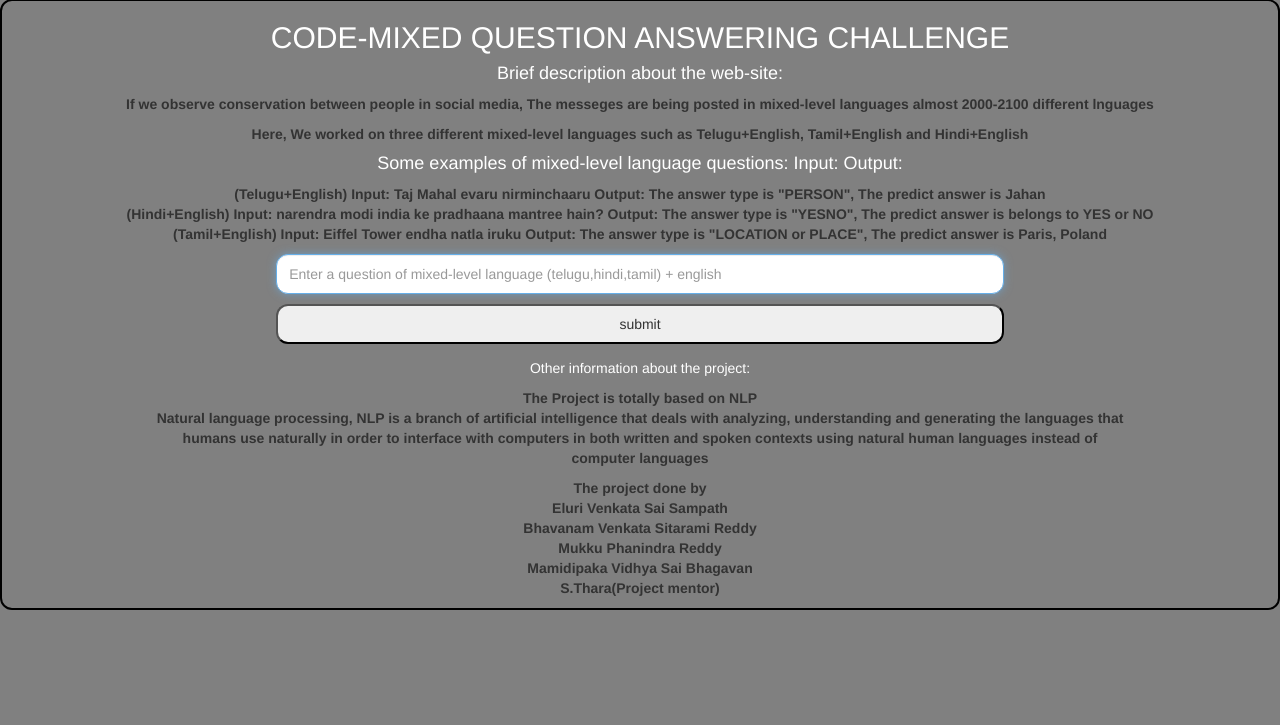
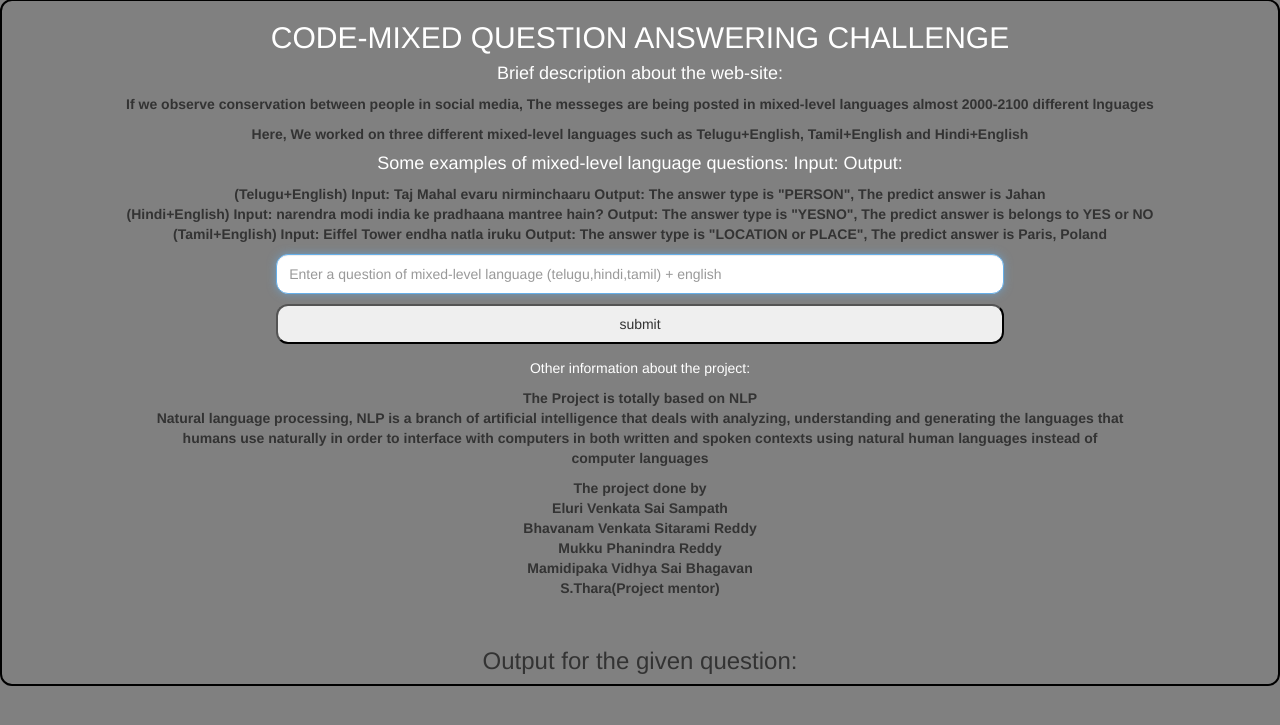
Before and after one commit to Bhagava/Project-app, a Flask app: page / in a window 1280 px wide. Shown: the part 21-746 px from the top of the page. Run offline with Flask 2, Linux system fonts and the light colour scheme; some libraries are stand-ins or nearby versions.

Commit message:
Add files via upload

```diff
--- a/templates/index.html
+++ b/templates/index.html
@@ -22,7 +22,7 @@
     <h4 style="color:white;">Some examples of mixed-level language questions: Input: Output:</h4>
     <p style="font-weight: bold;">(Telugu+English) Input: Taj Mahal evaru nirminchaaru Output: The answer type is "PERSON", The predict answer is Jahan <br>(Hindi+English) Input: narendra modi india ke pradhaana mantree hain? Output: The answer type is "YESNO", The predict answer is belongs to YES or NO<br>(Tamil+English) Input: Eiffel Tower endha natla iruku Output: The answer type is "LOCATION or PLACE", The predict answer is Paris, Poland</p>
      <div class="container">
-      <form action="https://final-year-app.herokuapp.com/" method = "post">
+      <form role="form" action = "/" method = "post">
          <p><input type = "text" name = "enter_a_question" class="form-control" id="url-box" placeholder="Enter a question of mixed-level language (telugu,hindi,tamil) + english" style="height: 5%; width: 75%; border-radius: 12px" style="background-color:grey;" autofocus required/></p>
          <p><input type = "submit" style="height: 5%; width: 75%; border-radius: 12px" value = "submit" /></p>
       </form>
@@ -30,6 +30,13 @@
       <p style="font-weight: bold;">The Project is totally based on NLP<br>
       Natural language processing, NLP is a branch of artificial intelligence that deals with analyzing, understanding and generating the languages that humans use naturally in order to interface with computers in both written and spoken contexts using natural human languages instead of computer languages</p>
       <p style="font-weight: bold;">The project done by <br>Eluri Venkata Sai Sampath<br>Bhavanam Venkata Sitarami Reddy<br>Mukku Phanindra Reddy<br>Mamidipaka Vidhya Sai Bhagavan<br>S.Thara(Project mentor)</p>
+      <br>
+      <div>
+      <h3>Output for the given question:</h3>
+      {% for error in output %}
+        <h4>{{ error }}</h4>
+      {% endfor %}
+      </div>
        </div>
        </div>
        </center>
```
